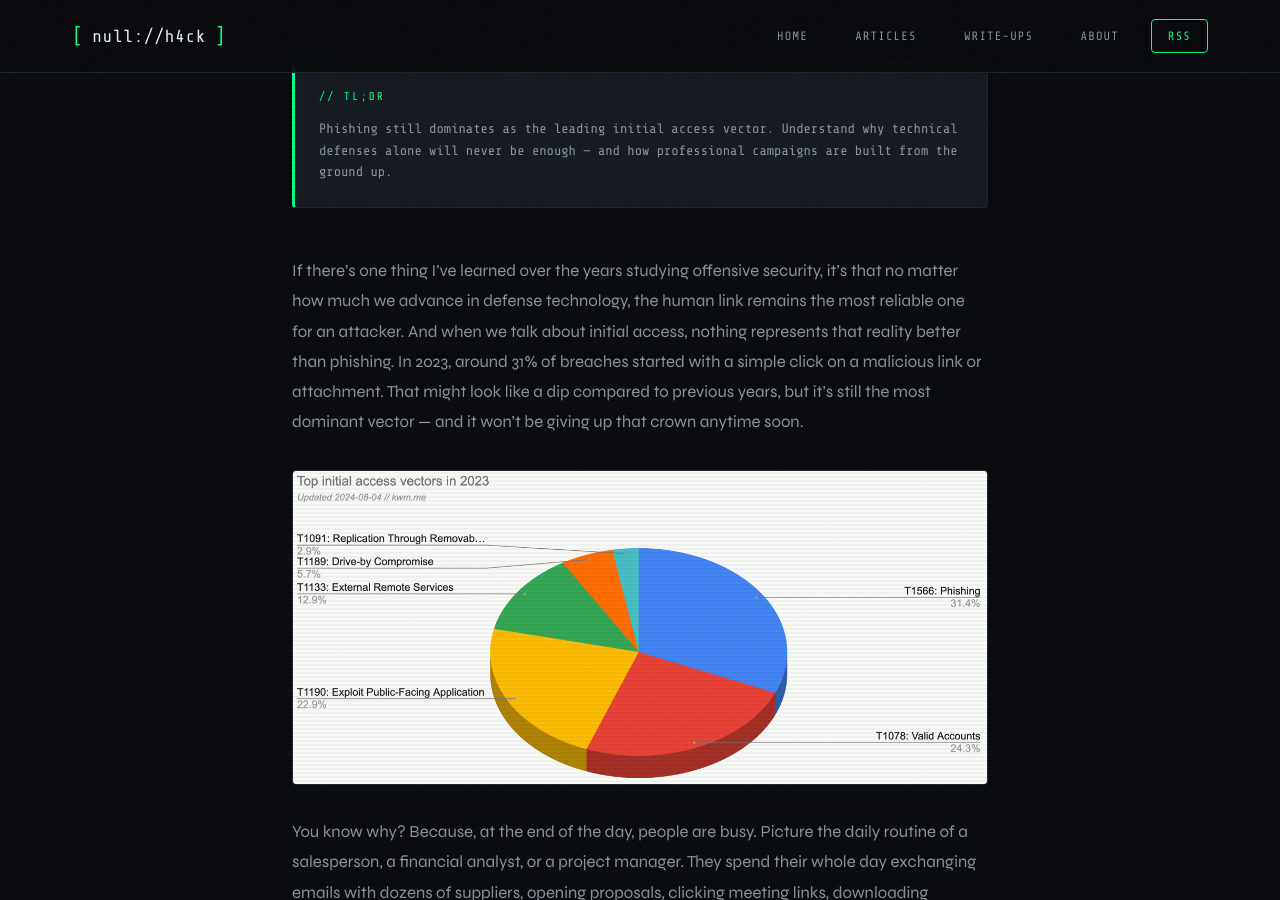
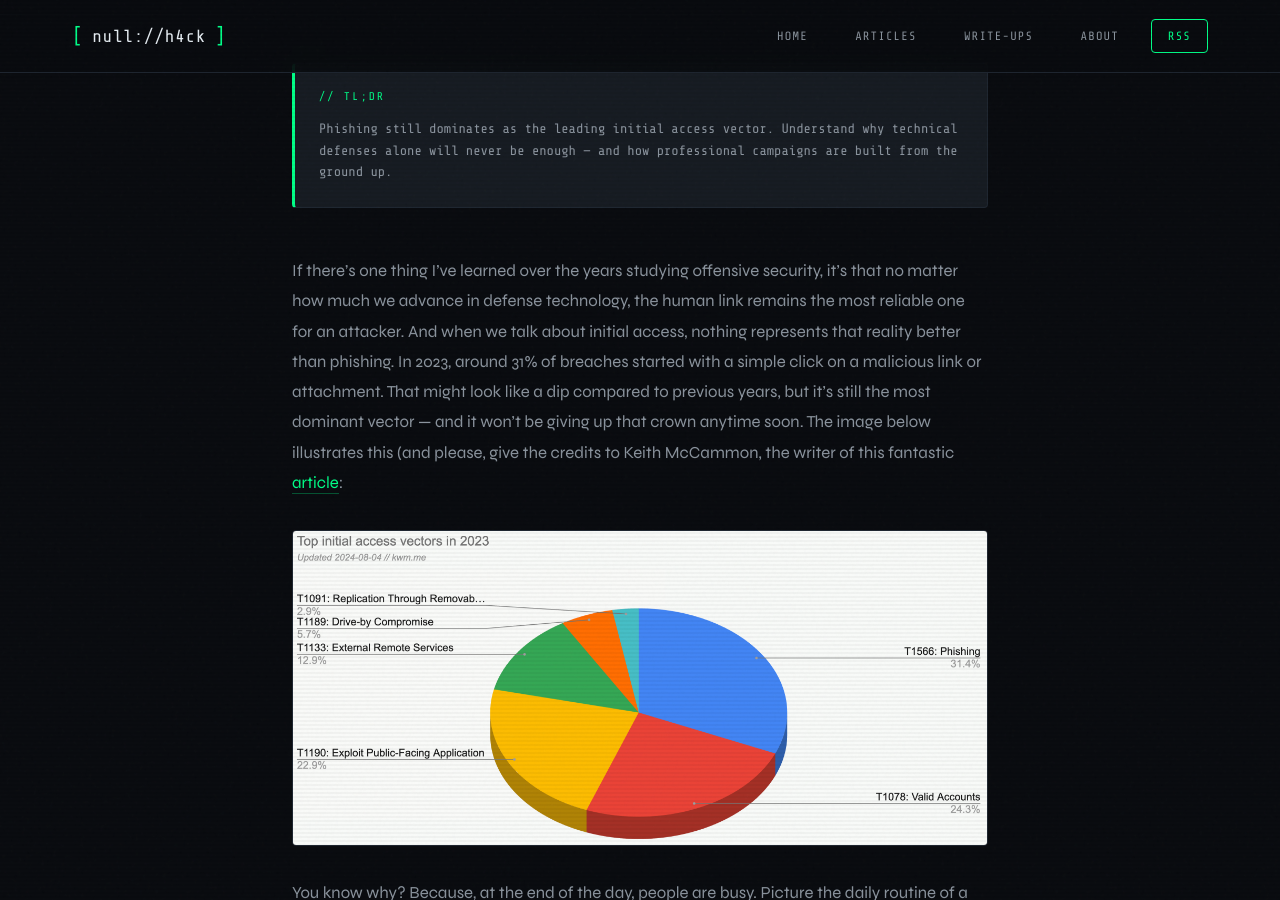
Before and after one commit to niklaz4/niklaz4.github.io, a Jekyll site: the page built from _posts/2026-05-05-the-devil-in-details.md, in a window 1280 px wide and 900 px high, scrolled down 834 px. Built offline with Jekyll 4.4.1, drawn with Linux system fonts in a browser that asks for light colours; some web fonts are replaced.

Commit message:
Update website and new blog again

```diff
--- a/_posts/2026-05-05-the-devil-in-details.md
+++ b/_posts/2026-05-05-the-devil-in-details.md
@@ -10,7 +10,7 @@ tldr: "Phishing still dominates as the leading initial access vector. Understand
 excerpt: "A deep-dive into why phishing remains the most dominant initial access vector, and how professional campaigns are architected from both a technical and human perspective."
 ---
 
-If there's one thing I've learned over the years studying offensive security, it's that no matter how much we advance in defense technology, the human link remains the most reliable one for an attacker. And when we talk about initial access, nothing represents that reality better than phishing. In 2023, around 31% of breaches started with a simple click on a malicious link or attachment. That might look like a dip compared to previous years, but it's still the most dominant vector — and it won't be giving up that crown anytime soon.
+If there's one thing I've learned over the years studying offensive security, it's that no matter how much we advance in defense technology, the human link remains the most reliable one for an attacker. And when we talk about initial access, nothing represents that reality better than phishing. In 2023, around 31% of breaches started with a simple click on a malicious link or attachment. That might look like a dip compared to previous years, but it's still the most dominant vector — and it won't be giving up that crown anytime soon. The image below illustrates this (and please, give the credits to Keith McCammon, the writer of this fantastic [article](https://kwm.me/posts/top-initial-access-vectors-2023/):
 
 ![Phishing awareness illustration - credits to Keith McCammon(kwm.me)](/assets/images/posts/initial-access-in-2023.png)
 
@@ -100,6 +100,7 @@ If the design inspires the necessary trust and the backend is functional, the sl
 
 ---
 
+
 At the end of the day, what separates an amateur phishing site from a professional one is exactly that combination of protection and the quality of the illusion. A beginner attacker focuses only on the look and forgets they'll be swept off the internet in hours. A professional knows they're building an operation under siege — one that needs to withstand constant attacks from passive and active defense, all while convincing a tired, busy, and perhaps even well-trained user that this site is the real deal.
 
 That's what makes this field so challenging — and for those who are good at it, so fascinating.
```
